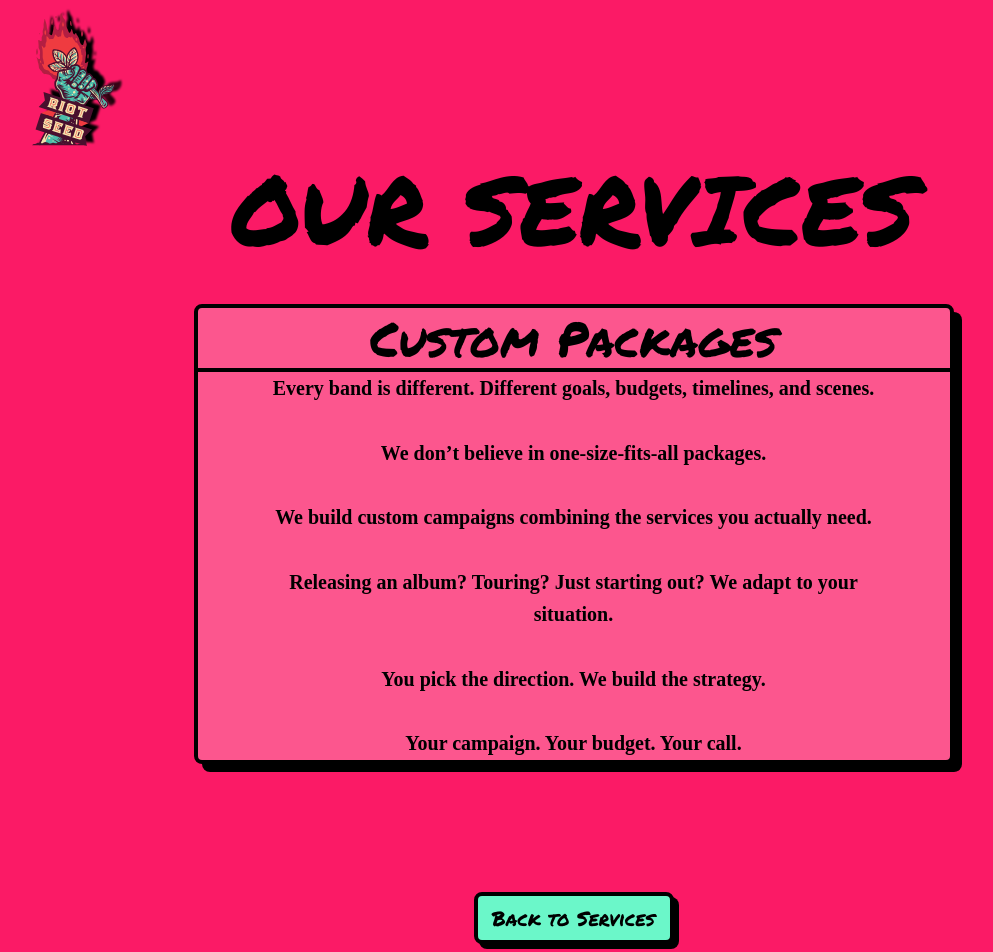
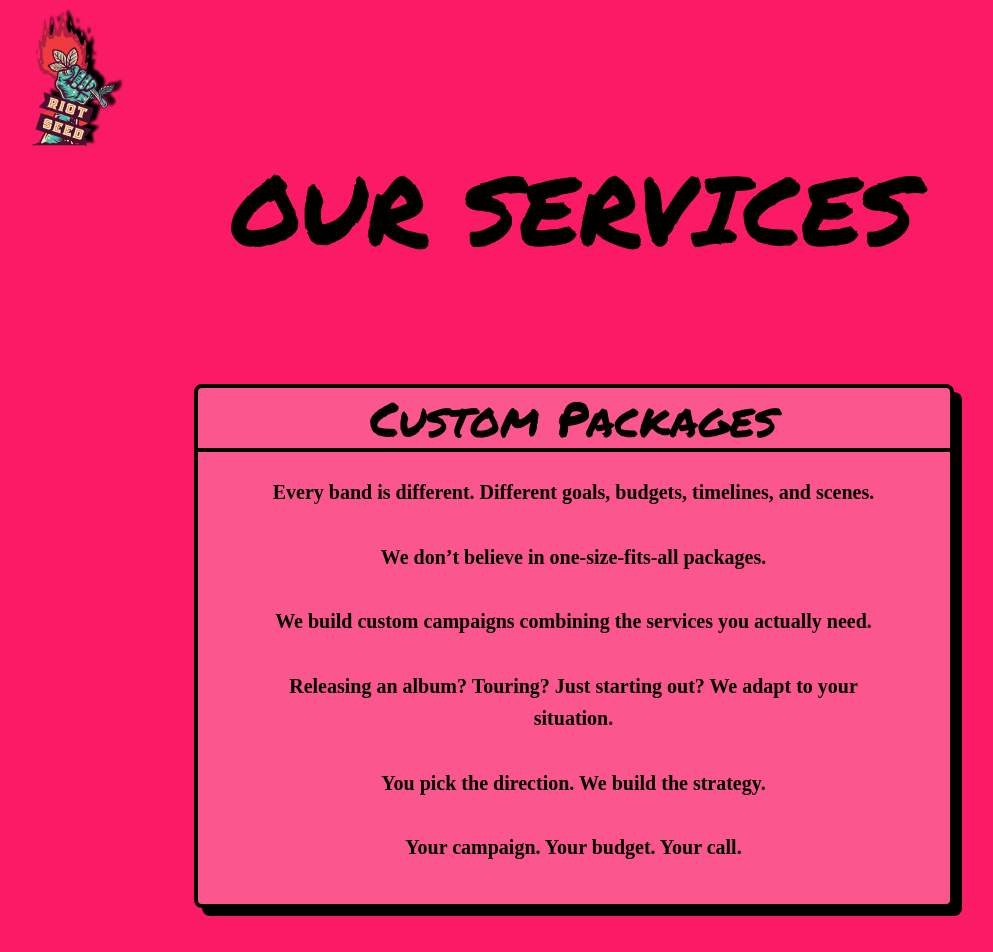
Before and after one commit to Cmbs86/Riotseed, a React (Vite) app: page /services/custom-packages in a window 1280 px wide. Shown: the top 952 px of the page, without its empty margins (59-1052 px from the left). Built offline with nearby package versions, Linux system fonts and the light colour scheme; a web font is replaced by a local one.

Commit message:
fix spacing header + content box + button service page

```diff
--- a/src/pages/ServiceDetail.tsx
+++ b/src/pages/ServiceDetail.tsx
@@ -5,6 +5,7 @@ import { services } from "../data/services";
 const ServiceDetail = () => {
   const { slug } = useParams<{ slug: string }>();
   const navigate = useNavigate();
+
   const service = useMemo(
     () => services.find((item) => item.slug === slug),
     [slug],
@@ -59,15 +60,30 @@ const ServiceDetail = () => {
       {/* CONTENT WRAPPER */}
       <div className="w-full px-4 sm:px-6 lg:px-8 pt-16">
         <div className="w-full flex justify-center">
-          {/* FLEX COLUMN WRAPPER (this is the key fix) */}
+          {/* FLEX COLUMN WRAPPER */}
           <div className="w-full max-w-[920px] min-h-[60vh] flex flex-col items-center">
+            {/* 🔑 Spacer (pushes card away from yellow line) */}
+            <div className="h-16 md:h-20 w-full" />
+
             {/* CARD */}
-            <article className="w-full max-w-[760px] bg-primary-pink border-4 border-primary-black rounded-lg shadow-[8px_8px_0px_#000000] px-8 pt-12 pb-20 md:px-14 md:pt-16 md:pb-24">
+            <article
+              className="
+                        w-full max-w-[760px]
+                         bg-primary-pink
+                        border-4 border-primary-black
+                        rounded-lg
+                        shadow-[8px_8px_0px_#000000]
+                        px-8 pt-12 pb-16
+                         md:px-14 md:pt-16 md:pb-20
+"
+            >
               <h2 className="font-permanent-marker text-4xl md:text-5xl text-primary-black text-center leading-tight mb-10">
                 {service.title}
               </h2>
 
               <div className="w-full h-1 bg-primary-black mb-12" />
+
+              <div className="h-4 md:h-6 w-full" />
 
               <div className="flex flex-col items-center gap-8">
                 {service.description.map((paragraph, index) => (
@@ -79,12 +95,14 @@ const ServiceDetail = () => {
                   </p>
                 ))}
               </div>
+              {/* NEW bottom breathing space */}
+              <div className="h-6 md:h-10 w-full" />
             </article>
 
             {/* FLEXIBLE SPACE (pushes button down) */}
-            <div className="flex-1 min-h-[6rem] md:min-h-[8rem]" />
+            <div className="h-20 md:h-24 w-full" />
 
-            {/* BUTTON */}
+            {/* BUTTON (unchanged as requested) */}
             <button
               onClick={handleBackToServices}
               className="
@@ -107,7 +125,7 @@ const ServiceDetail = () => {
           </div>
         </div>
 
-        {/* FOOTER SPACING (same idea as ProjectDetail) */}
+        {/* FOOTER SPACING */}
         <div className="h-24 md:h-32 w-full" />
       </div>
 
```
Lines whose indentation alone changed are shown as unchanged.
